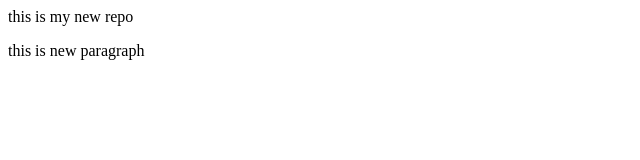
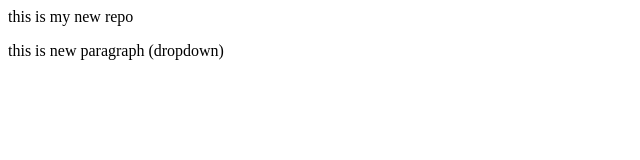
Before and after one commit to manisha-jain14/LocalRepo1, a plain HTML site: page index.html in a window 1280 px wide. Shown: the full height of the page, 0-640 px from the left. Drawn offline with Linux system fonts and the light colour scheme.

Commit message:
add dropdown

```diff
--- a/index.html
+++ b/index.html
@@ -1,2 +1,2 @@
 <p>this is my new repo</p>
-<p>this is new paragraph</p>
+<p>this is new paragraph (dropdown)</p>
```
